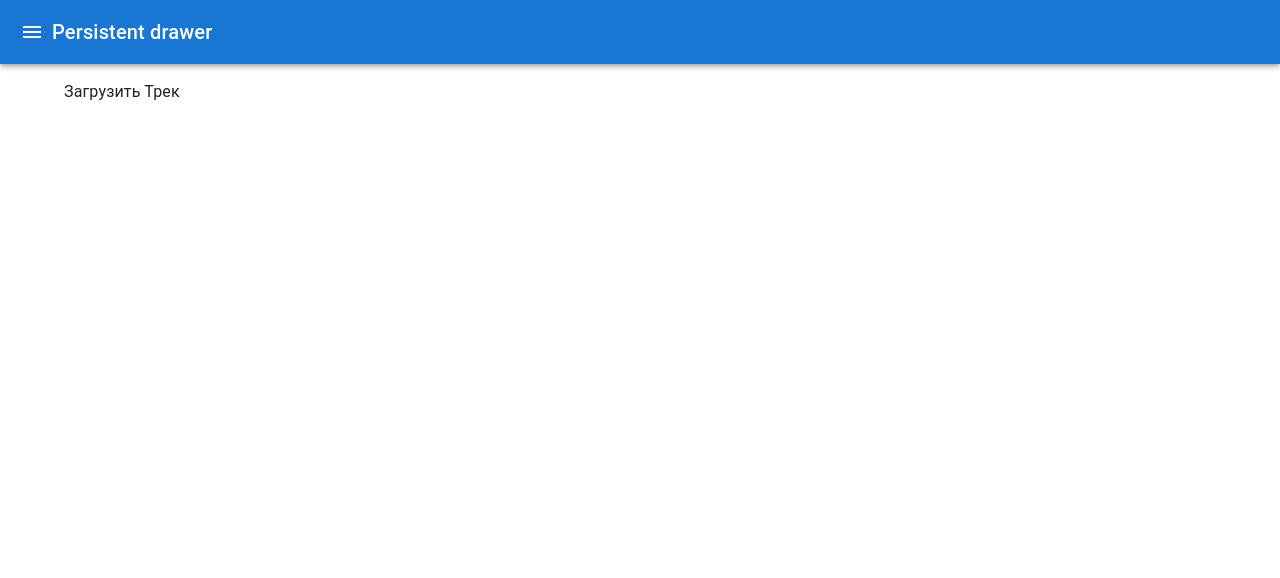
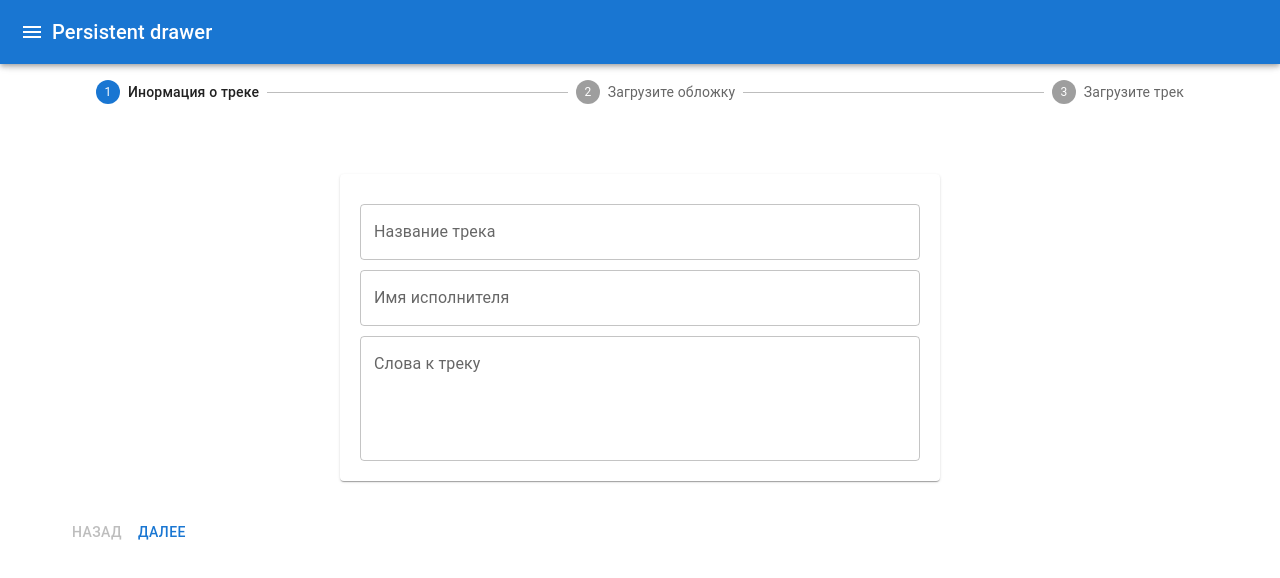
Before and after one commit to AndreyOhotnikov/learn-p-1, a Next.js app in the folder client/: page /tracks/create in a window 1280 px wide. Shown: the top 578 px of the page. Built offline with nearby package versions, Linux system fonts and the light colour scheme.

Commit message:
copponent new Track 1?

```diff
--- a/client/components/StepWrapper.tsx
+++ b/client/components/StepWrapper.tsx
@@ -0,0 +1,37 @@
+import { Box, Button, Card, Container, Grid, Step, StepLabel, Stepper } from '@mui/material';
+import { useRouter } from 'next/router';
+import React from 'react';
+import { ITrack } from '../types/track';
+import TrackItem from './TrackItem';
+
+
+interface StepWrapperProps {
+  activeStep: number;
+  children: any;
+
+}
+const steps = ['Инормация о треке', "Загрузите обложку", "Загрузите трек"]
+const StepWrapper: React.FC<StepWrapperProps> = ({children, activeStep}) => {
+  const router = useRouter()
+
+
+
+  return (
+    <Container >
+        <Stepper activeStep={activeStep}>
+          {steps.map((step, index) =>
+              <Step key={index} completed={activeStep > index}>
+                <StepLabel>{step}</StepLabel>
+              </Step>
+            )}
+        </Stepper>
+        <Grid container justifyContent='center' style={{margin: '70px 0', height: 270}}>
+            <Card style={{width: 600}}>
+              {children}
+            </Card>
+        </Grid>
+    </Container>
+  )
+}
+
+export default StepWrapper
--- a/client/pages/tracks/create.tsx
+++ b/client/pages/tracks/create.tsx
@@ -1,18 +1,55 @@
 import { Box, Button, Card, Grid, TextField } from '@mui/material';
 import { useRouter } from 'next/router';
 import React from 'react';
+import { useState } from 'react';
+import StepWrapper from '../../components/StepWrapper';
 import TrackList from '../../components/TrackList';
 import MyLayout from '../../layout/MyLyout';
 import { ITrack } from '../../types/track';
 
 const CreatePage = () => {
+  const [activeStep, setActiveStep] = useState(0);
+  const next = () => {
+    setActiveStep(prev=> prev + 1)
+  }
+
+  const back = () => {
+    setActiveStep(prev=> prev - 1)
+  }
 
   return (
   <MyLayout>
 
-    <div>
-     Загрузить Трек
-    </div>
+    <StepWrapper activeStep={activeStep} >
+     {activeStep === 0 &&
+        <Grid container direction={'column'} style={{padding: 20}}>
+          <TextField
+            style={{marginTop: 10}}
+            label={'Название трека'}
+          />
+          <TextField
+            style={{marginTop: 10}}
+            label={'Имя исполнителя'}
+          />
+           <TextField
+            style={{marginTop: 10}}
+            label={'Слова к треку'}
+            multiline
+            rows={4}
+          />
+        </Grid>
+     }
+     {activeStep === 1 &&
+        <h1>STEP 2</h1>
+     }
+     {activeStep === 2 &&
+        <h1>STEP 3</h1>
+     }
+    </StepWrapper>
+      <Grid justifyContent='space-between'>
+        <Button disabled={activeStep === 0} onClick={back}>Назад</Button>
+        <Button disabled={activeStep === 2} onClick={next}>Далее</Button>
+      </Grid>
   </MyLayout>
   )
 }
--- a/client/pages/tracks/index.tsx
+++ b/client/pages/tracks/index.tsx
@@ -27,7 +27,7 @@ const Index = () => {
         <Box p={3}>
           <Grid container justifyContent='space-between'>
             <h1>Список треков</h1>
-            <Button onClick={()=> router.push('/track/create')}>
+            <Button onClick={()=> router.push('/tracks/create')}>
               Загрузить
             </Button>
           </Grid>
```
Also changed, not shown: client/components/FileUpload.tsx (added).
